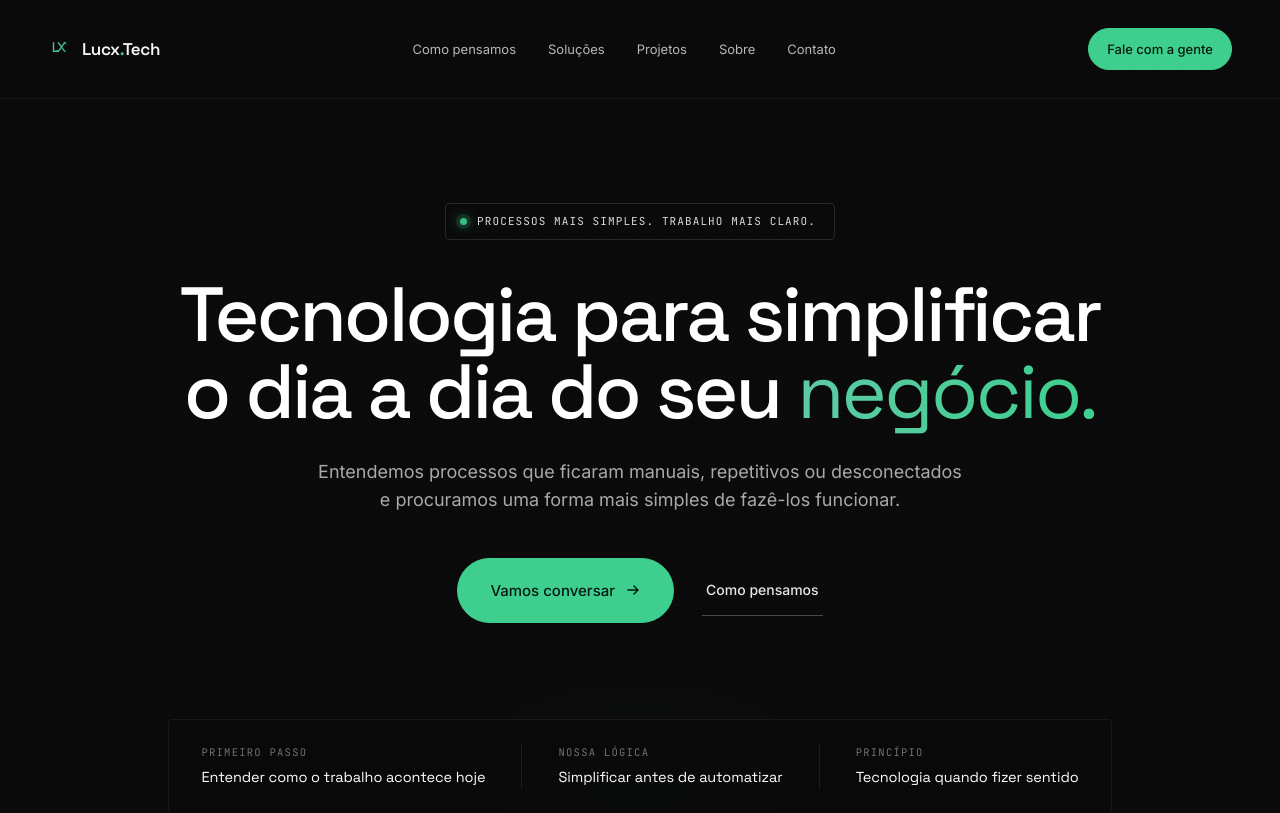
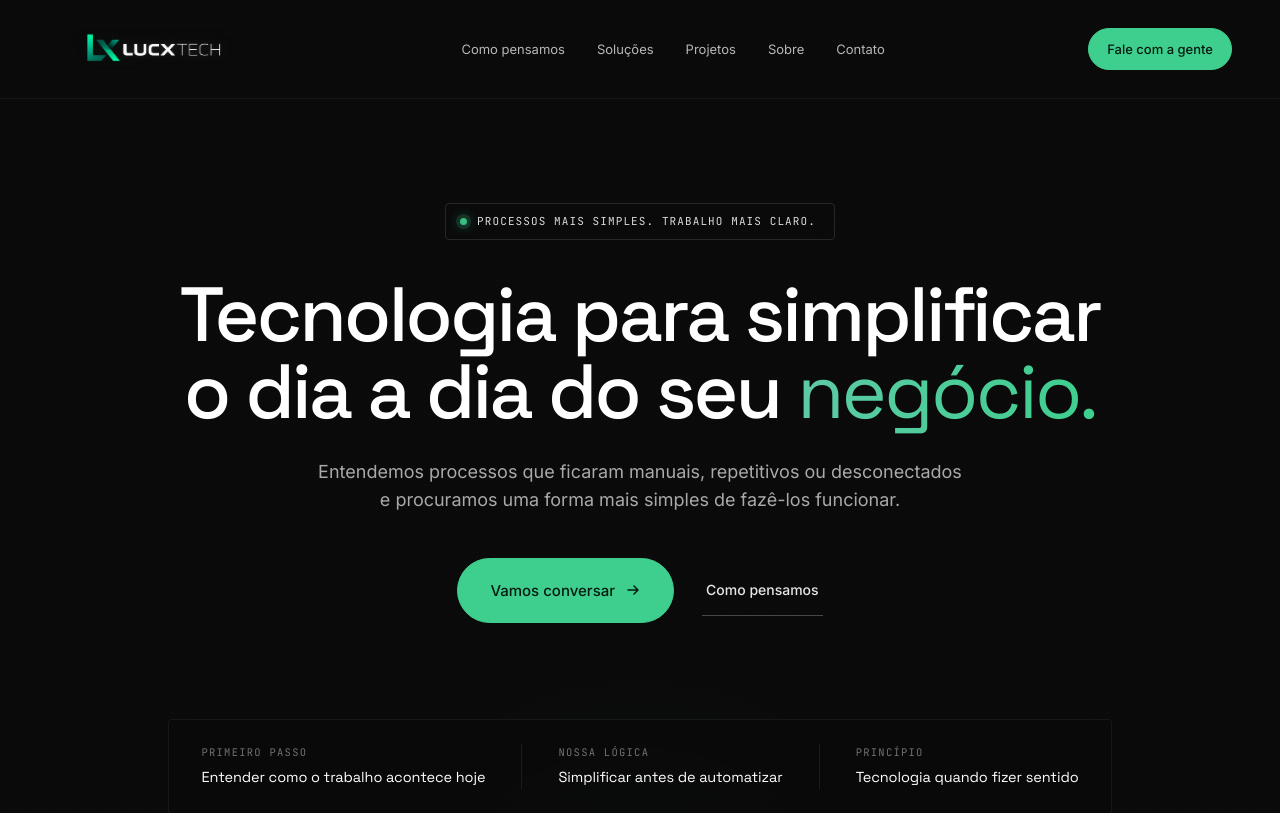
Before and after one commit to pauloluccasdev/lucxtech, a Next.js app: page / in a window 1280 px wide. Shown: the top 813 px of the page. Built offline with nearby package versions, Linux system fonts and the light colour scheme.

Commit message:
feat: atualiza identidade visual da Lucx Tech

```diff
--- a/app/globals.css
+++ b/app/globals.css
@@ -185,10 +185,12 @@ button { font-family: inherit; cursor: pointer; }
   border-bottom: 1px solid rgba(255, 255, 255, 0.05);
 }
 .hg-nav-mark {
-  display: flex; align-items: center; gap: 12px;
-  font-family: var(--font-display);
-  font-weight: 600; letter-spacing: -0.02em; font-size: 17px;
+  position: relative;
+  width: 210px;
+  height: 42px;
+  overflow: hidden;
 }
+.hg-nav-mark img { object-fit: cover; object-position: center; }
 .hg-nav-links { display: flex; justify-content: center; gap: 32px; }
 .hg-nav-links a { font-size: 13px; color: rgba(255,255,255,0.7); transition: color 0.2s; }
 .hg-nav-links a:hover { color: #fff; }
@@ -775,8 +777,8 @@ button { font-family: inherit; cursor: pointer; }
 /* Reduced footer, containing only real destinations. */
 .footer-new { padding: 42px 0 34px; border-top: 1px solid var(--line); }
 .footer-new-main { display: flex; justify-content: space-between; align-items: center; gap: 40px; padding-bottom: 38px; }
-.footer-new-brand { display: inline-flex; align-items: center; gap: 11px; font-family: var(--font-display); font-size: 17px; font-weight: 600; }
-.footer-dot { color: var(--green); }
+.footer-new-brand { position: relative; display: block; width: 210px; height: 42px; overflow: hidden; }
+.footer-new-brand img { object-fit: cover; object-position: center; }
 .footer-new-nav { display: flex; flex-wrap: wrap; justify-content: flex-end; gap: 26px; }
 .footer-new-nav a { color: var(--text-muted); font-size: 13px; }
 .footer-new-nav a:hover { color: var(--text); }
@@ -822,6 +824,7 @@ button { font-family: inherit; cursor: pointer; }
   .flow { grid-template-columns: 1fr; }
   .flow-arrow { display: none; }
   .hg-nav { padding-left: 24px; padding-right: 24px; }
+  .hg-nav-mark { width: 150px; height: 34px; }
   .hg-headline br { display: none; }
   .problem { padding: 96px 0 80px; }
   .problem-heading { margin-bottom: 48px; }
--- a/components/Footer.tsx
+++ b/components/Footer.tsx
@@ -1,4 +1,4 @@
-import LucxMark from "./LucxMark";
+import Image from "next/image";
 
 export default function Footer() {
   return (
@@ -6,8 +6,12 @@ export default function Footer() {
       <div className="shell">
         <div className="footer-new-main">
           <a href="#" className="footer-new-brand" aria-label="Lucx Tech — início">
-            <LucxMark size={30} />
-            <span>Lucx<span className="footer-dot">.</span>Tech</span>
+            <Image
+              src="/brand/lucx-tech-logo.png"
+              alt="Lucx Tech"
+              fill
+              sizes="210px"
+            />
           </a>
           <nav className="footer-new-nav" aria-label="Navegação do rodapé">
             <a href="#processo">Como pensamos</a>
--- a/components/HeroGlow.tsx
+++ b/components/HeroGlow.tsx
@@ -1,4 +1,4 @@
-import LucxMark from "./LucxMark";
+import Image from "next/image";
 import { Arrow } from "./icons";
 
 export default function HeroGlow() {
@@ -10,8 +10,13 @@ export default function HeroGlow() {
 
         <nav className="hg-nav">
           <div className="hg-nav-mark">
-            <LucxMark size={22} />
-            <span>Lucx<span style={{ color: "var(--green)" }}>.</span>Tech</span>
+            <Image
+              src="/brand/lucx-tech-logo.png"
+              alt="Lucx Tech"
+              fill
+              sizes="210px"
+              priority
+            />
           </div>
           <div className="hg-nav-links">
             <a href="#processo">Como pensamos</a>
--- a/components/LucxMark.tsx
+++ /dev/null
@@ -1,17 +0,0 @@
-export default function LucxMark({ size = 36 }: { size?: number }) {
-  return (
-    <svg width={size} height={size} viewBox="0 0 40 40" fill="none">
-      <defs>
-        <linearGradient id="lxg" x1="0" y1="0" x2="40" y2="40" gradientUnits="userSpaceOnUse">
-          <stop offset="0" stopColor="#5DCAA5" />
-          <stop offset="1" stopColor="#2BA877" />
-        </linearGradient>
-      </defs>
-      <path d="M10 9v15h7" stroke="url(#lxg)" strokeWidth="2.6" strokeLinecap="square" fill="none" />
-      <path d="M19 9l11 15M30 9 19 24" stroke="url(#lxg)" strokeWidth="2.6" strokeLinecap="square" fill="none" />
-      <circle cx="17" cy="24" r="1.6" fill="#3ECF8E" />
-      <circle cx="30" cy="9" r="1.6" fill="#3ECF8E" />
-      <path d="M30 9h4M30 9l3 3M19 24h-4M30 24l3 0" stroke="#3ECF8E" strokeWidth="1" strokeLinecap="round" opacity="0.7" />
-    </svg>
-  );
-}
```
Also changed, not shown: public/brand/lucx-tech-logo.png (added).
